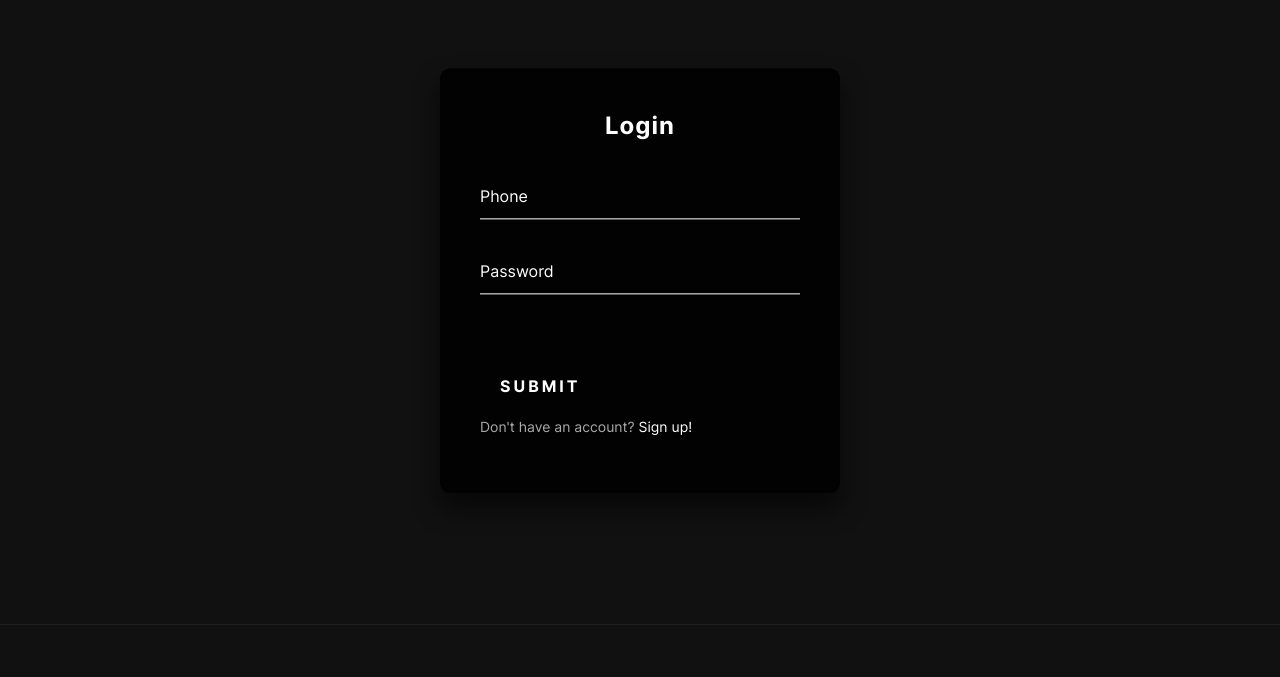
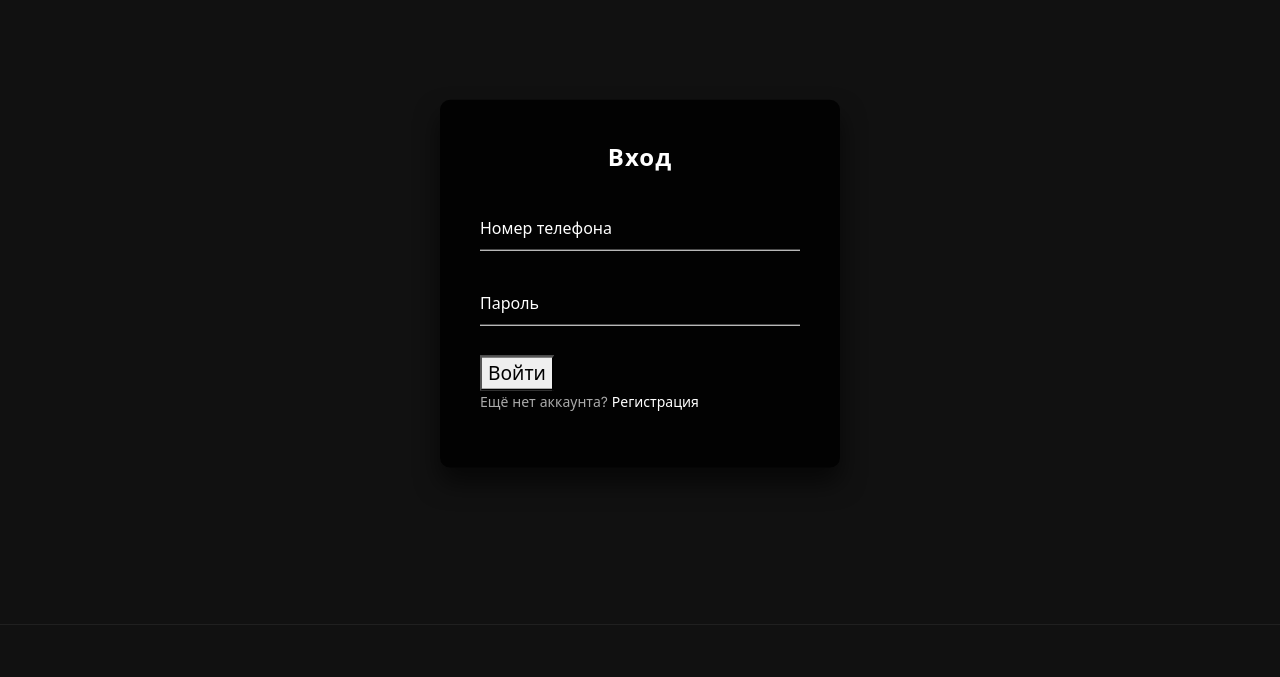
Before and after one commit to Fullesh/LUV_Dating, a Django app: page /profile/login/ in a window 1280 px wide. Shown: the part 118-795 px from the top of the page. Run offline with Django 5.2, Linux system fonts and the light colour scheme; some libraries are stand-ins or nearby versions.

Commit message:
Обновления в странице входа

```diff
--- a/users/templates/users/login.html
+++ b/users/templates/users/login.html
@@ -183,23 +183,24 @@
             border-radius: 5px;
         }
     </style>
-
     <div class="login-box">
-        <p>Login</p>
+        <p>Вход</p>
         <form method="post" action="" enctype="multipart/form-data" class="form-floating">
+            {% csrf_token %}
             <div class="user-box">
                 <input required="" name="" type="text">
-                <label>Phone</label>
+                <label>Номер телефона</label>
             </div>
             <div class="user-box">
                 <input required="" name="" type="password">
-                <label>Password</label>
+                <label>Пароль</label>
             </div>
-            <a href="#">
-                Submit
-            </a>
+            <button class="a2">Войти</button>
+{#            <a href="#">#}
+{#                Войти#}
+{#            </a>#}
         </form>
-        <p>Don't have an account? <a href="" class="a2">Sign up!</a></p>
+        <p>Ещё нет аккаунта? <a href="" class="a2">Регистрация</a></p>
     </div>
 
 
```
